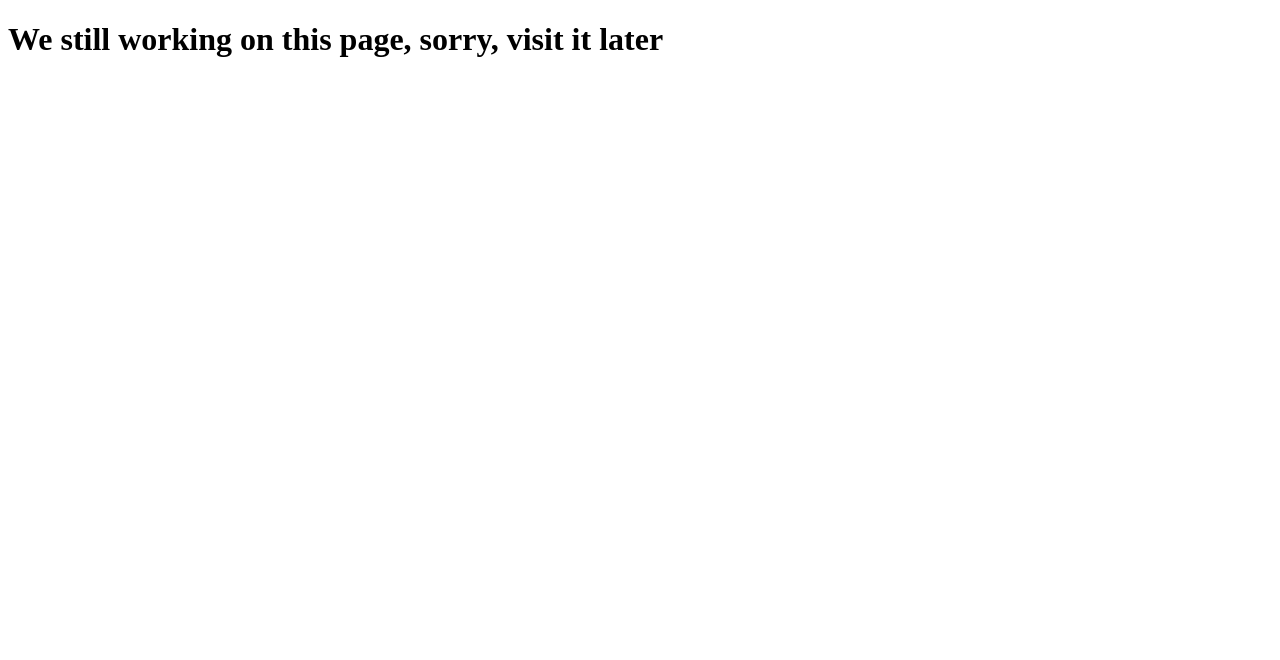
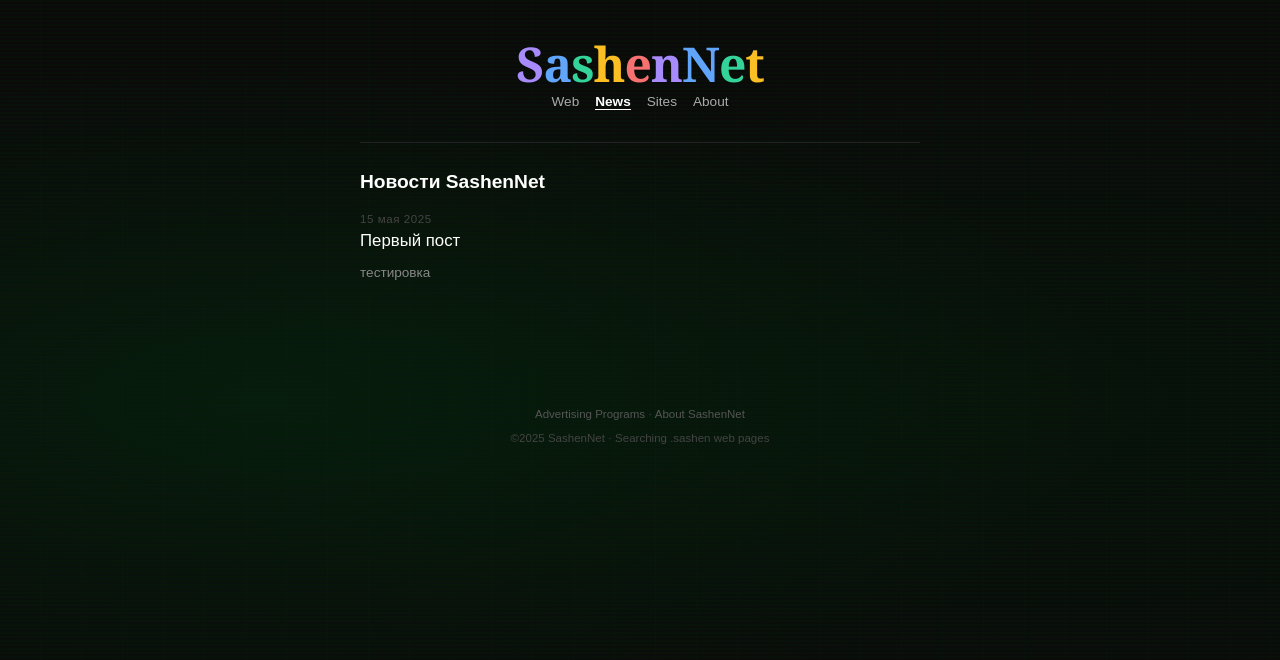
Before and after one commit to Nyxnotz/SashenNet, a plain HTML site: page sites/news.sashen/index.html in a window 1280 px wide. Drawn offline with Linux system fonts and the light colour scheme.

Commit message:
Update index.html

```diff
--- a/sites/news.sashen/index.html
+++ b/sites/news.sashen/index.html
@@ -1,6 +1,117 @@
-<!DOCTYPE HTML>
-<html>
-  <body>
-    <h1>We still working on this page, sorry, visit it later</h1>
-  </body>
+<!DOCTYPE html>
+<html lang="ru">
+<head>
+  <meta charset="UTF-8">
+  <title>News — SashenNet</title>
+  <style>
+    * { box-sizing: border-box; margin: 0; padding: 0; }
+
+    body {
+      min-height: 100vh;
+      font-family: Arial, sans-serif;
+      background-color: #0a0a0a;
+      background-image:
+        repeating-linear-gradient(0deg, transparent, transparent 2px, rgba(0,40,0,0.15) 2px, rgba(0,40,0,0.15) 4px),
+        repeating-linear-gradient(90deg, transparent, transparent 40px, rgba(0,60,0,0.07) 40px, rgba(0,60,0,0.07) 41px),
+        radial-gradient(ellipse at 20% 50%, rgba(0,60,20,0.35) 0%, transparent 60%),
+        radial-gradient(ellipse at 80% 50%, rgba(0,40,10,0.25) 0%, transparent 60%);
+      color: #ccc;
+      display: flex;
+      flex-direction: column;
+      align-items: center;
+      padding: 40px 20px;
+    }
+
+    a.logo {
+      font-size: 3rem;
+      font-weight: bold;
+      font-family: Georgia, serif;
+      letter-spacing: -1px;
+      margin-bottom: 6px;
+      text-decoration: none;
+      line-height: 1;
+    }
+    .logo span:nth-child(1)  { color: #a78bfa; }
+    .logo span:nth-child(2)  { color: #60a5fa; }
+    .logo span:nth-child(3)  { color: #34d399; }
+    .logo span:nth-child(4)  { color: #fbbf24; }
+    .logo span:nth-child(5)  { color: #f87171; }
+    .logo span:nth-child(6)  { color: #a78bfa; }
+    .logo span:nth-child(7)  { color: #60a5fa; }
+    .logo span:nth-child(8)  { color: #34d399; }
+    .logo span:nth-child(9)  { color: #fbbf24; }
+
+    .nav {
+      display: flex;
+      gap: 16px;
+      margin-bottom: 24px;
+      font-size: 0.85rem;
+    }
+    .nav a { color: #aaa; text-decoration: none; }
+    .nav a:hover { text-decoration: underline; color: #fff; }
+    .nav .active { color: #fff; font-weight: bold; border-bottom: 1px solid #fff; }
+
+    hr { border: none; border-top: 1px solid #222; width: 560px; max-width: 100%; margin: 8px 0 28px; }
+
+    .content { width: 560px; max-width: 100%; }
+
+    h1 { font-size: 1.2rem; color: #fff; margin-bottom: 20px; }
+
+    /* POST */
+    .post { margin-bottom: 32px; padding-bottom: 32px; border-bottom: 1px solid #1a1a1a; }
+    .post:last-child { border-bottom: none; }
+    .post-date { font-size: 0.72rem; color: #444; margin-bottom: 6px; letter-spacing: 0.05em; }
+    .post-title { font-size: 1.05rem; color: #fff; margin-bottom: 10px; }
+    .post-text { font-size: 0.85rem; color: #888; line-height: 1.7; margin-bottom: 12px; }
+    .post-img { max-width: 100%; border: 1px solid #222; display: block; margin-top: 10px; }
+
+    .no-posts { font-size: 0.85rem; color: #444; }
+
+    .footer {
+      margin-top: 48px;
+      text-align: center;
+      font-size: 0.72rem;
+      color: #444;
+    }
+    .footer a { color: #555; text-decoration: none; }
+    .footer a:hover { text-decoration: underline; }
+  </style>
+</head>
+<body>
+
+  <a class="logo" href="../../index.html">
+    <span>S</span><span>a</span><span>s</span><span>h</span><span>e</span><span>n</span><span>N</span><span>e</span><span>t</span>
+  </a>
+
+  <div class="nav">
+    <a href="../../index.html">Web</a>
+    <a href="#" class="active">News</a>
+    <a href="../../index.html?site=sites.sashen">Sites</a>
+    <a href="../../index.html?site=about.sashen">About</a>
+  </div>
+
+  <hr>
+
+  <div class="content">
+    <h1>Новости SashenNet</h1>
+
+    <!-- POSTS START -->
+
+    <div class="post">
+      <div class="post-date">15 мая 2025</div>
+      <div class="post-title">Первый пост</div>
+      <div class="post-text">тестировка</div>
+      <!-- Пример с картинкой: <img class="post-img" src="images/photo.jpg"> -->
+    </div>
+
+    <!-- POSTS END -->
+
+  </div>
+
+  <div class="footer">
+    <a href="../../index.html">Advertising Programs</a> · <a href="../../index.html?site=about.sashen">About SashenNet</a><br><br>
+    &copy;2025 SashenNet · Searching .sashen web pages
+  </div>
+
+</body>
 </html>
```
